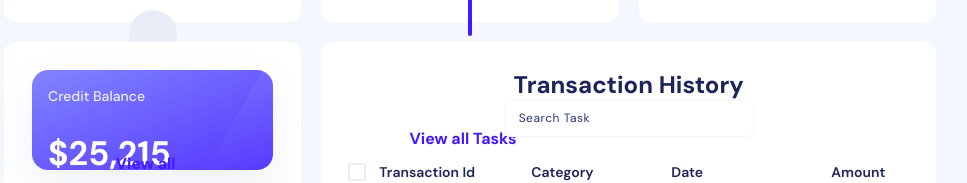
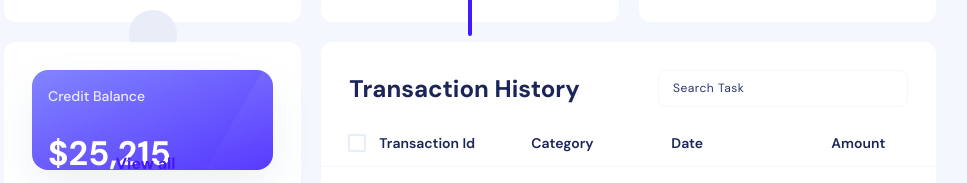
Before and after one commit to themewagon/venus, a React (Vite) app: page / in a window 1280 px wide. Shown: the part 1823-2006 px from the top of the page, without its empty margins (20-987 px from the left). Built offline with nearby package versions, Linux system fonts and the light colour scheme; some icons are missing.

Commit message:
data grid updated

```diff
--- a/src/components/sections/dashboard/transaction-history/index.tsx
+++ b/src/components/sections/dashboard/transaction-history/index.tsx
@@ -16,8 +16,8 @@ const TransactionHistory = () => {
   };
 
   return (
-    <Paper sx={{ px: 0, height: 396 }}>
-      <Stack px={3.5} alignItems="center" justifyContent="space-between">
+    <Paper sx={{ px: 0, height: { xs: 442, sm: 396 } }}>
+      <Stack px={3.5} spacing={{xs: 2, sm: 0}} direction={{xs: 'column', sm: 'row'}} alignItems="center" justifyContent="space-between">
         <Typography variant="h4" minWidth={200}>
           Transaction History
         </Typography>
```
